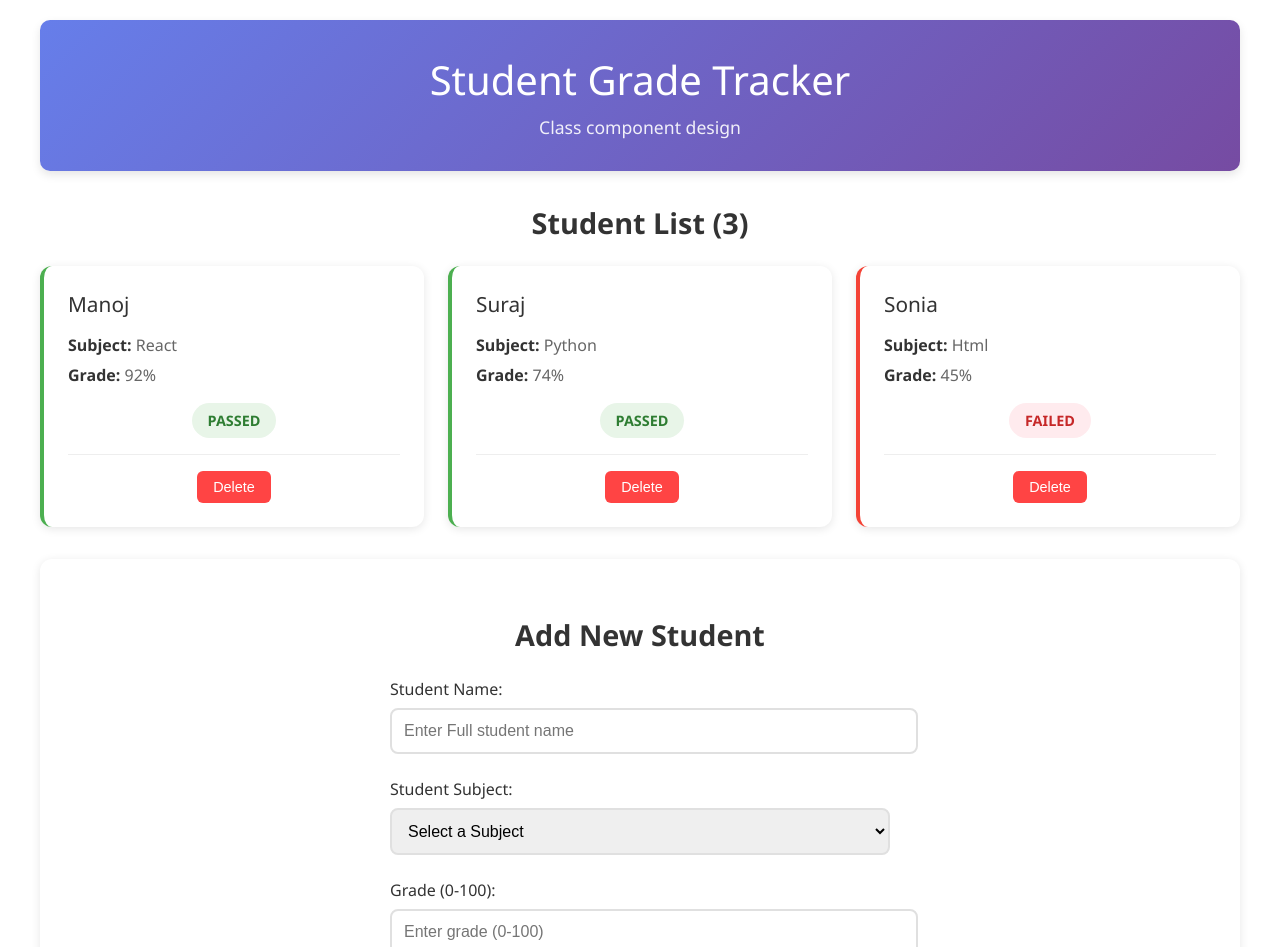
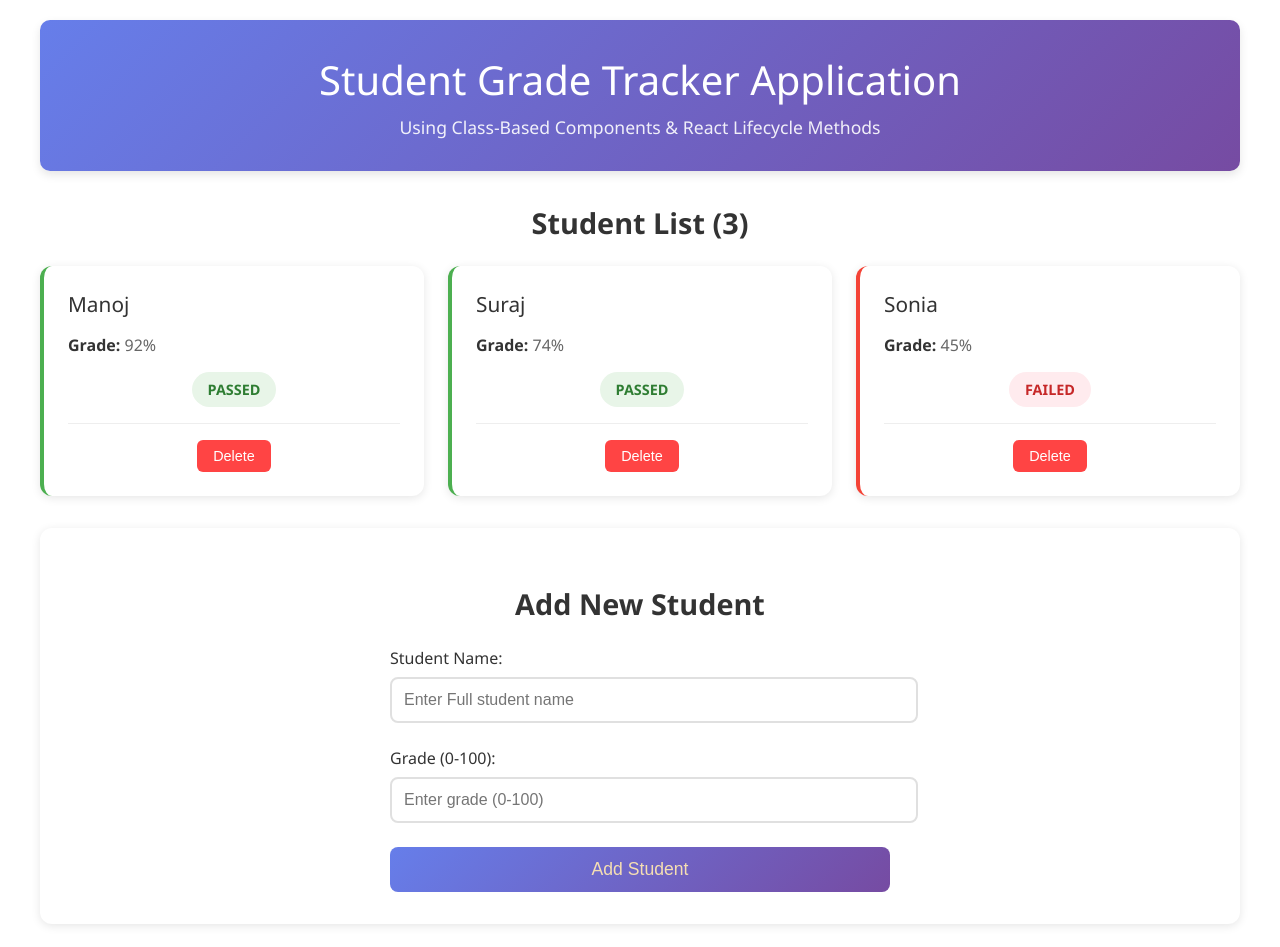
Before and after one commit to singhpreet86/react-essentials-assignment, a React (Create React App) app: page / in a window 1280 px wide. Shown: the top 947 px of the page. Built offline with nearby package versions, Linux system fonts and the light colour scheme.

Commit message:
Update App.js

```diff
--- a/src/App.js
+++ b/src/App.js
@@ -6,36 +6,48 @@ class App extends React.Component{
     constructor(props){
       super(props);
       this.state = {
+        students: [],
+        newStudent:{
+          name: '',
+          grade: ''
+        }
+     }
+    };
+
+    componentDidMount() {
+     this.setState({
         students: [
-          {
+            {
             id: 1,
             name: 'Manoj',
-            subject: "React",
             grade: 92,
             passed: true
           },
           {
             id: 2,
             name: 'Suraj',
-            subject: "Python",
             grade: 74,
             passed: true
           },
           {
             id: 3,
             name: 'Sonia',
-            subject: "Html",
             grade: 45,
             passed: false
           }
-        ],
-        newStudent:{
-          name: '',
-          subject: '',
-          grade: ''
-        }
-      };
+        ]
+      });
     }
+
+    componentDidUpdate( prevProps, prevState) {
+    if(this.state.students.length > prevState.students.length){
+      console.log("New student added");
+    }
+  }
+
+  componentWillUnmount(){
+    console.log("Component is about to be removed");
+  }
 
     handleInputChange = (event) => {
       const {name, value} = event.target;
@@ -60,8 +72,8 @@ class App extends React.Component{
       event.preventDefault();
 
 
-      const {name,subject,grade} = this.state.newStudent;
-      if(!name.trim() || !subject || !grade){
+      const {name,grade} = this.state.newStudent;
+      if(!name.trim() || !grade){
         alert("fill all fields");
         return;
       }
@@ -76,7 +88,6 @@ class App extends React.Component{
       const newStudent = {
         id: Date.now(),
         name: name.trimEnd(),
-        subject: subject,
         grade: gradeNumber,
         passed: gradeNumber>=60
       }
@@ -85,7 +96,6 @@ class App extends React.Component{
         students: [...this.state.students, newStudent],
         newStudent: {
           name: '',
-          subject: '',
           grade: ''
         }
       });
@@ -104,7 +114,6 @@ class App extends React.Component{
         <div key={student.id} className={`student-card ${student.passed ? 'passed': 'failed'}`}>
           <div className='student-info'>
               <h3>{student.name}</h3>
-              <p> <strong> Subject:</strong> {student.subject}</p>
               <p> <strong> Grade:</strong> {student.grade}%</p>
           </div>
           <div className='student-status'>
@@ -130,8 +139,8 @@ class App extends React.Component{
     return(
       <div className='App'>
         <header className='app-header'>
-          <h1> Student Grade Tracker</h1>
-          <p> Class component design </p>
+          <h1> Student Grade Tracker Application</h1>
+          <p> Using Class-Based Components & React Lifecycle Methods </p>
         </header>
 
         <main className='app-main'>
@@ -157,26 +166,6 @@ class App extends React.Component{
                 placeholder='Enter Full student name'
               />
 
-            </div>
-
-            <div className='form-group'>
-              <label htmlFor='studentSubject'> Student Subject:</label>
-              <select
-                id="studentSubject"
-                name="subject"
-                value={this.state.newStudent.subject}
-                onChange={this.handleInputChange}
-                placeholder='Enter Full student name'
-              >
-                <option value=""> Select a Subject</option>
-                <option value="Css">CSS</option>
-                <option value="Java">Java</option>
-                <option value="Ruby">Ruby</option>
-                <option value="Node">Node</option>
-                <option value="Maths">Maths</option>
-                <option value="English">English</option>
-                <option value="SST">SST</option>
-                </select>
             </div>
 
              <div className='form-group'>
```
